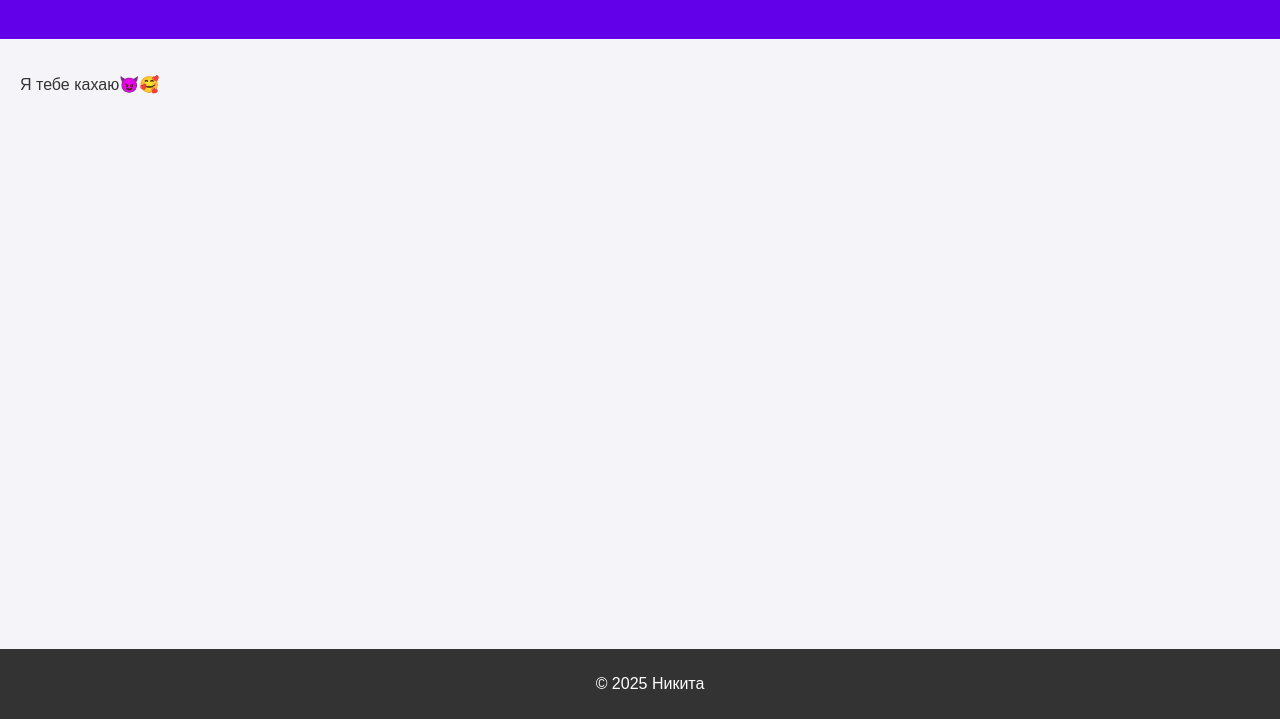
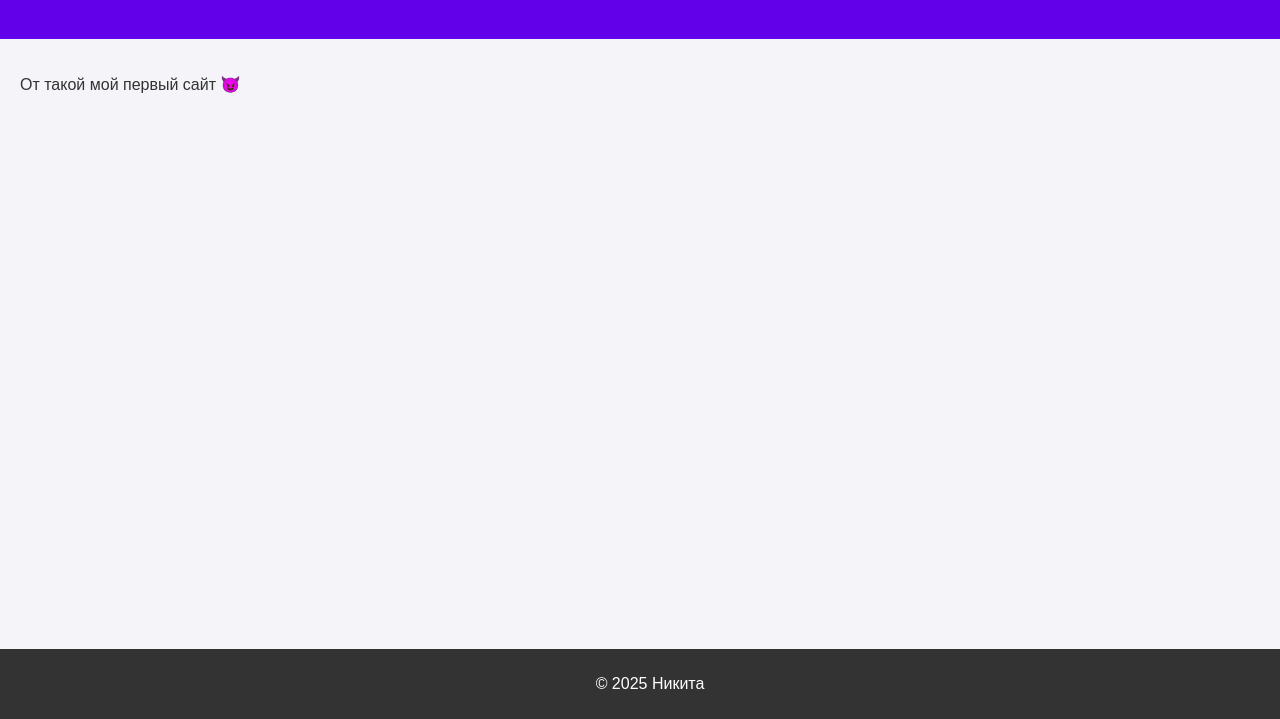
Before and after one commit to prggrt/my-first-site, a plain HTML site: page index.html in a window 1280 px wide. Shown: the part 81-800 px from the top of the page. Drawn offline with Linux system fonts and the light colour scheme.

Commit message:
Update index.html

```diff
--- a/index.html
+++ b/index.html
@@ -12,7 +12,7 @@
     </header>
     <main>
         <section>
-            <p>Я тебе кахаю😈🥰</p>
+            <p> От такой мой первый сайт 😈</p>
         </section>
     </main>
     <footer>
```
